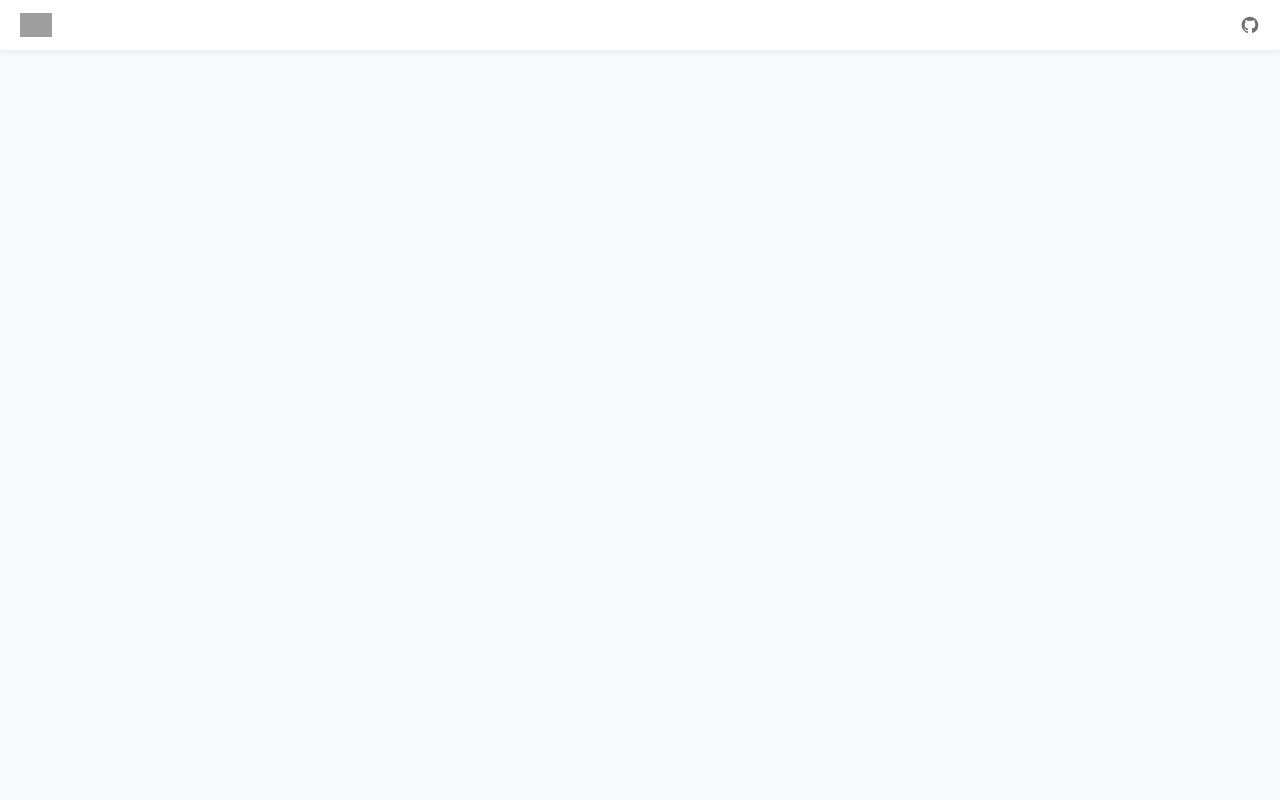
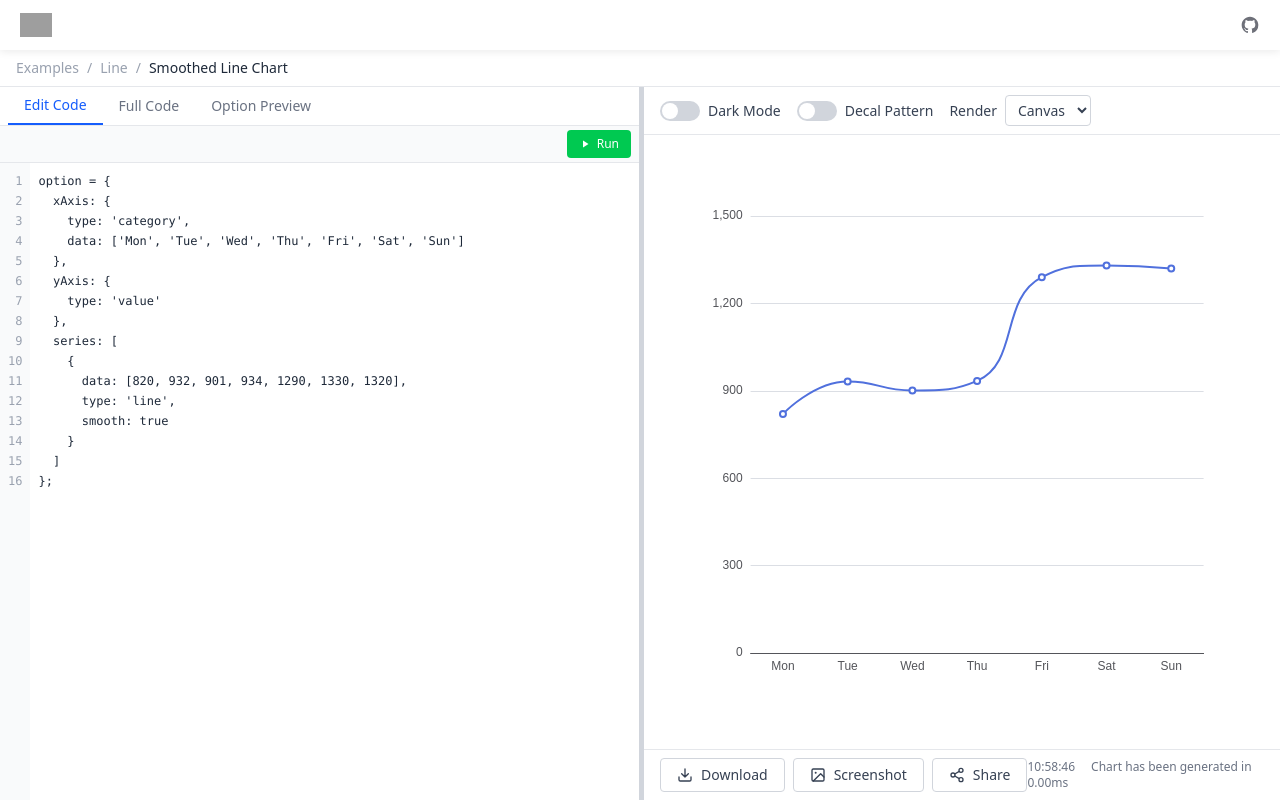
Before and after one commit to jlg-formation/echarts-realiste, a React (Vite) app: page /echarts-realiste/line/smoothed-line-chart in a window 1280 px wide. Before the commit this address had no page. Built offline with nearby package versions, Linux system fonts and the light colour scheme; grey boxes are pictures that could not be loaded.

Commit message:
feat(SmoothedLineChart): add Smoothed Line Chart component and update routing

```diff
--- a/src/App.tsx
+++ b/src/App.tsx
@@ -3,6 +3,7 @@ import Home from "./pages/Home";
 import About from "./pages/About";
 import Header from "./components/layout/Header";
 import BasicLineChart from "./pages/line/BasicLineChart";
+import SmoothedLineChart from "./pages/line/SmoothedLineChart";
 
 function App() {
   return (
@@ -14,6 +15,10 @@ function App() {
             <Route path="/" element={<Home />} />
             <Route path="/about" element={<About />} />
             <Route path="/line/basic-line-chart" element={<BasicLineChart />} />
+            <Route
+              path="/line/smoothed-line-chart"
+              element={<SmoothedLineChart />}
+            />
           </Routes>
         </div>
       </div>
--- a/src/components/examples/ExamplesGrid.tsx
+++ b/src/components/examples/ExamplesGrid.tsx
@@ -59,7 +59,12 @@ const examplesData: Record<string, Example[]> = {
       category: "line",
       internalLink: "/line/basic-line-chart",
     },
-    { id: "line-smooth", title: "Smoothed Line Chart", category: "line" },
+    {
+      id: "line-smooth",
+      title: "Smoothed Line Chart",
+      category: "line",
+      internalLink: "/line/smoothed-line-chart",
+    },
     { id: "area-basic", title: "Basic area chart", category: "line" },
     { id: "line-stack", title: "Stacked Line Chart", category: "line" },
     { id: "area-stack", title: "Stacked Area Chart", category: "line" },
--- /dev/null
+++ b/src/pages/line/SmoothedLineChart.tsx
@@ -0,0 +1,25 @@
+import { ChartEditor } from "../../components/chart-editor/ChartEditor";
+import type { EChartsOption } from "echarts";
+
+const option: EChartsOption = {
+  xAxis: {
+    type: "category",
+    data: ["Mon", "Tue", "Wed", "Thu", "Fri", "Sat", "Sun"],
+  },
+  yAxis: {
+    type: "value",
+  },
+  series: [
+    {
+      data: [820, 932, 901, 934, 1290, 1330, 1320],
+      type: "line",
+      smooth: true,
+    },
+  ],
+};
+
+export default function SmoothedLineChart() {
+  return (
+    <ChartEditor title="Smoothed Line Chart" section="Line" option={option} />
+  );
+}
```
